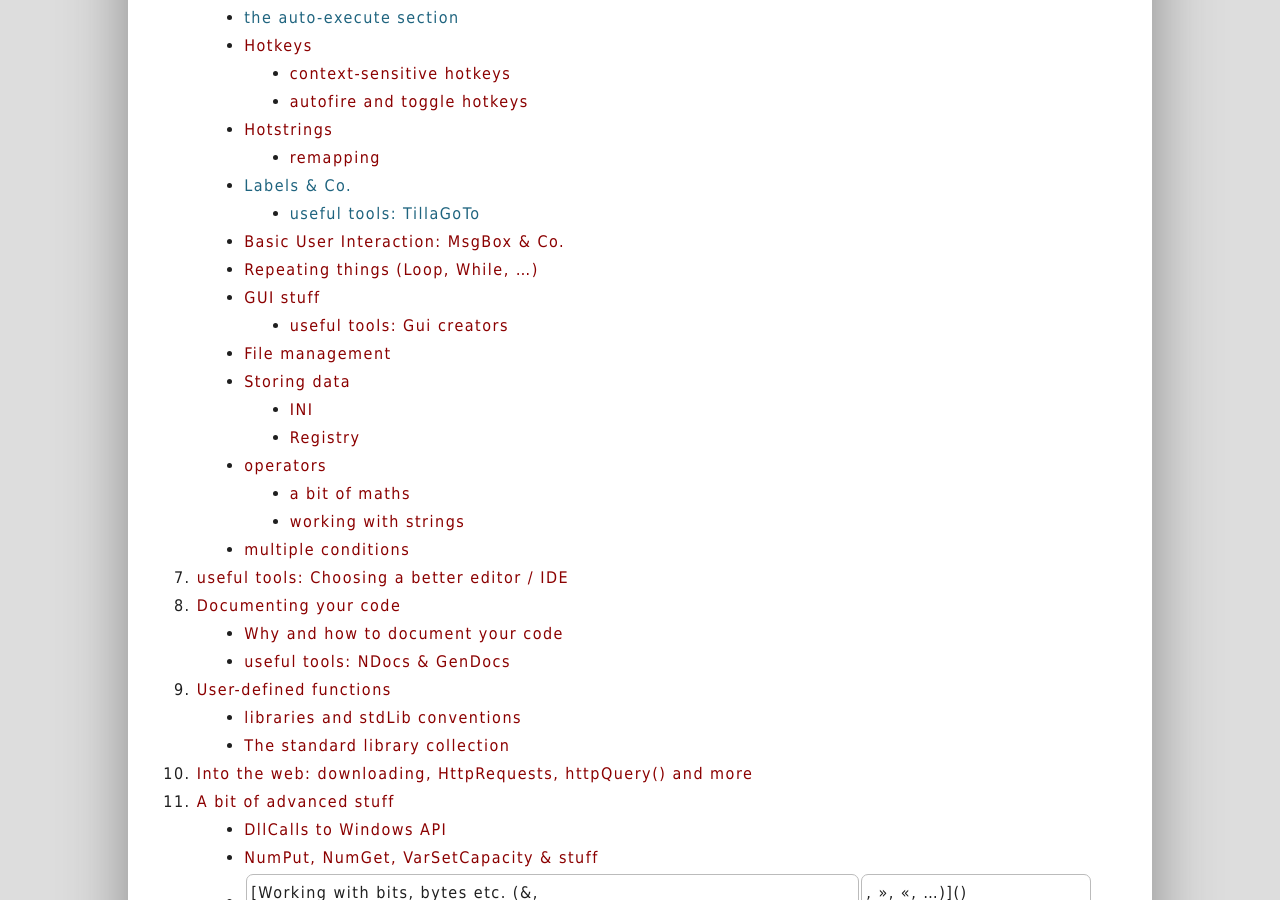
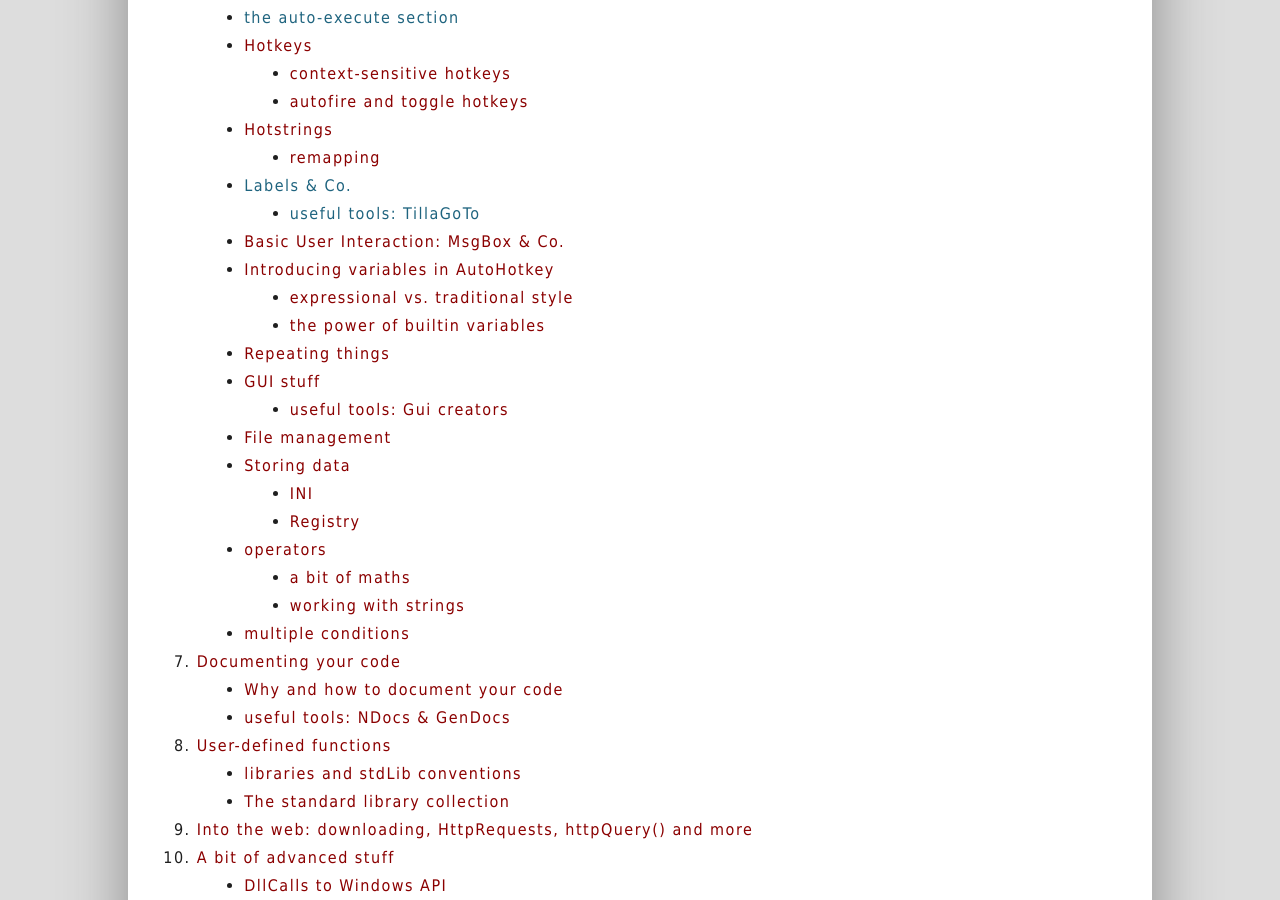
Before and after one commit to maul-esel/ahkbook, a Jekyll site: the page built from en/_posts/2011-10-29-Introduction.markdown, in a window 1280 px wide and 900 px high, scrolled down 1641 px. Built offline with Jekyll 4.4.1, drawn with Linux system fonts in a browser that asks for light colours.

Commit message:
some index modifications

```diff
--- a/en/_posts/2011-10-29-Introduction.markdown
+++ b/en/_posts/2011-10-29-Introduction.markdown
@@ -69,7 +69,10 @@ You can use AutoHotkey for game scripts, for quick macros, for tasks that take h
 
 		- [useful tools: TillaGoTo](Useful-Tools-TillaGoTo.html)
 	- [Basic User Interaction: MsgBox & Co.]()
-	- [Repeating things (Loop, While, ...)]()
+	- [Introducing variables in AutoHotkey]()
+		- [expressional vs. traditional style]()
+		- [the power of builtin variables]()
+	- [Repeating things]()
 	- [GUI stuff]()
 
 		- [useful tools: Gui creators]()
@@ -82,39 +85,37 @@ You can use AutoHotkey for game scripts, for quick macros, for tasks that take h
 		- [working with strings]()
 	- [multiple conditions]()
 
-7. [useful tools: Choosing a better editor / IDE]()
-
-8. [Documenting your code]()
+7. [Documenting your code]()
 	- [Why and how to document your code]()
 	- [useful tools: NDocs & GenDocs]()
 
-9. [User-defined functions]()
+8. [User-defined functions]()
 	- [libraries and stdLib conventions]()
 	- [The standard library collection]()
 
-10. [Into the web: downloading, HttpRequests, httpQuery() and more]()
+9. [Into the web: downloading, HttpRequests, httpQuery() and more]()
 
-11. [A bit of advanced stuff]()
+10. [A bit of advanced stuff]()
 	- [DllCalls to Windows API]()
 	- [NumPut, NumGet, VarSetCapacity & stuff]()
 	- [Working with bits, bytes etc. (&, |, >>, <<, ...)]()
 	- [Streams and file headers]()
 
-14. [custom GUI controls]()
+11. [custom GUI controls]()
 	- [embedding browser in GUI etc.]()
 
-15. [COM]()
+12. [COM]()
 	- [a short introduction]()
 	- [StdLib & native COM]()
 	- [automating IE & FF]()
 	- [automating Office]()
 	- [interfaces]()
 
-16. [OOP]()
+13. [OOP]()
 	- [Objects & Arrays]()
 	- [Classes]()
 
-17. [Libraries]()
+14. [Libraries]()
     - [CWindow library (+ C# converter)]()
     - [Aero Library]()
     - [gdi+]()
```
